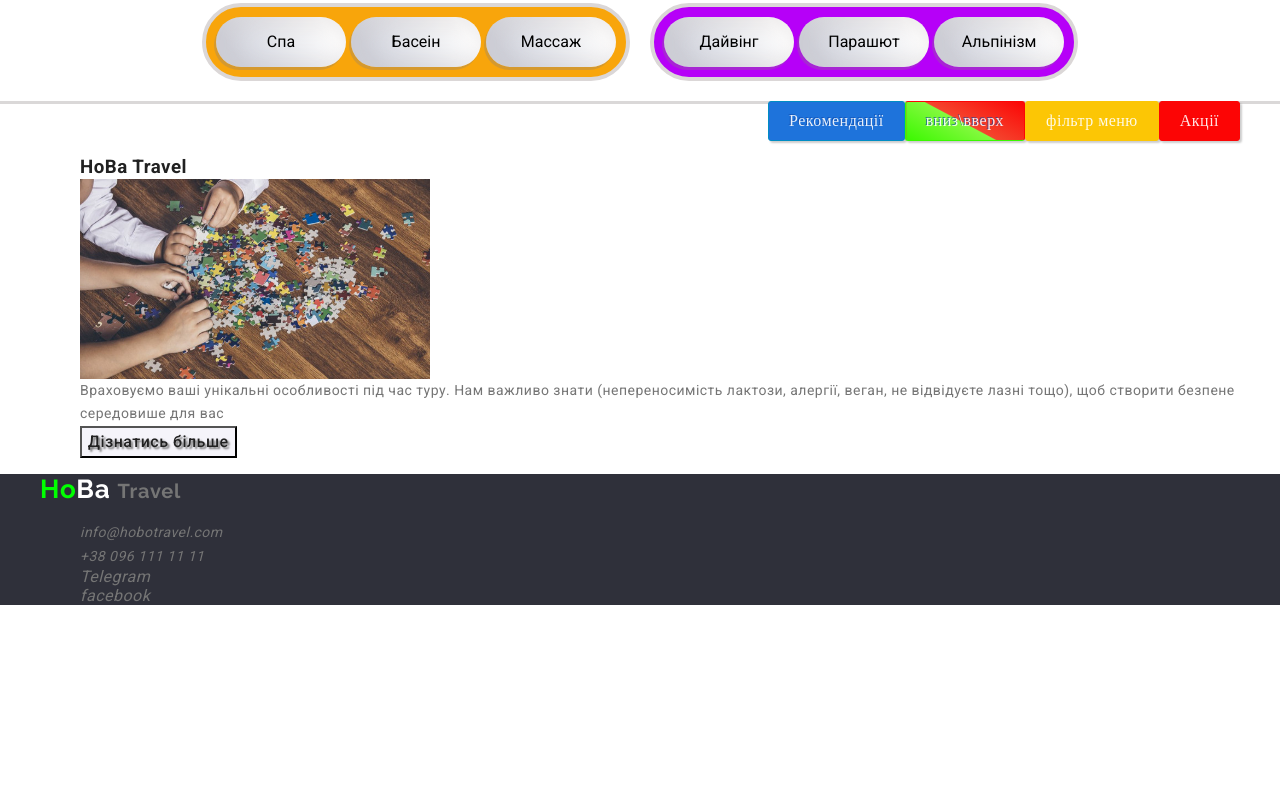
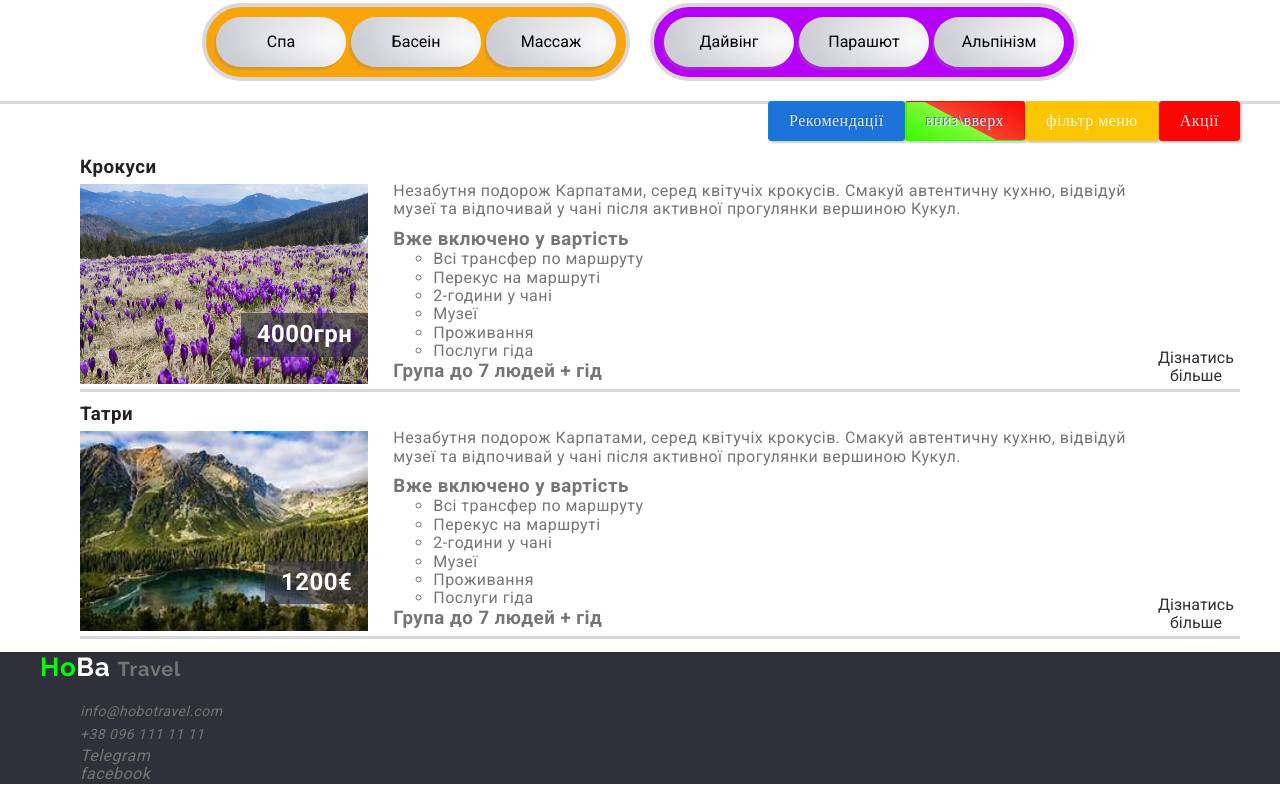
Before and after one commit to AnastasiyaGorelkina/HoBaTravel, a plain HTML site: page club.html in a window 1280 px wide. Shown: the part 704-1504 px from the top of the page. Before the commit the page ends 1325 px from the top, so only its background shows below. Drawn offline with nearby package versions, Linux system fonts and the light colour scheme.

Commit message:
add card trip

```diff
--- a/CSS/styles.css
+++ b/CSS/styles.css
@@ -778,3 +778,54 @@
         -o-transition: all 300ms cubic-bezier(0.42, 0, 0.58, 1);
         transition: all 300ms cubic-bezier(0.42, 0, 0.58, 1);
     }
+    /* Коллекція карток + карта подорожі */
+
+    .travel-card-thumb{
+        margin-bottom: 15px;
+        border-bottom: 2px solid #ffffff;
+        box-shadow:
+            0px 3px 0px 0px rgba(133, 126, 126, 0.3);
+        display: flex;
+        gap: 10px;
+    }
+
+    .title-img-trip-box {
+        position: relative;
+        width: 500px;
+        height: 225px;
+    }
+    .title.name-trip{
+        padding-bottom: 5px;
+    }
+
+    .cost{
+        position: absolute;
+        bottom: 25px;
+        right: 0;
+        margin: 0;
+        padding: 8px 16px;
+
+        background: #2f303aa9;
+        color: var(--secondary-ac-color);
+    }
+
+
+    .text.about-trip{
+        padding: 25px 5px 5px 15px;
+    }
+    .box.list-included{
+        padding: 5px 5px 5px 15px;
+    }
+
+    .button-about-trip{
+        margin-top: auto;
+        height: 40px;
+        border: none;
+        background: none;
+        color: var(--secondary-background-color);
+
+    }
+    .button-about-trip:hover,
+    .button-about-trip:focus{
+        color: #00d123;
+    }
--- a/club.html
+++ b/club.html
@@ -159,25 +159,94 @@
                     <li class="travel-card">
                         <div class="travel-card-thumb">
 
-                            <div class="box-name">
-                                <h3 class="title name-company">HoBa Travel</h3>
+                            <div class="title-img-trip-box">
+
+                                <div class="box-name">
+                                    <h3 class="title name-trip">Крокуси</h3>
+                                </div>
+
+                                <div class="img-box">
+                                    <img src="./imege/crocus-tur.jpg"
+                                         alt="Полонина вкрита крокусами"
+                                         width="350"
+                                         height="200">
+                                </div>
+
+                                <h2 class="cost">4000грн</h2>
+
                             </div>
 
-                            <div class="img-box">
-                                <img src="./imege/vybirite-metod.jpg"
-                            alt="Люди складають пазл, увага жо деталей" width="350"
-                            height="200">
+
+                            <div class="box-about-trip">
+
+                                <p class="text about-trip">
+                                    Незабутня подорож Карпатами, серед квітучіх крокусів.
+                                    Смакуй автентичну кухню, відвідуй музеї та відпочивай у чані після активної прогулянки вершиною Кукул.
+                                </p>
+
+                                <div class="box list-included">
+                                    <h3>Вже включено у вартість</h3>
+                                    <ul>
+                                        <li>Всі трансфер по маршруту</li>
+                                        <li>Перекус на маршруті</li>
+                                        <li>2-години у чані</li>
+                                        <li>Музеї</li>
+                                        <li>Проживання</li>
+                                        <li>Послуги гіда</li>
+                                    </ul>
+                                    <h3>Група до 7 людей + гід</h3>
+                                </div>
+
                             </div>
 
-                            <div class="box">
-                                <p class="text name-specialty">
-                                    Враховуємо ваші унікальні особливості під час туру.
-                                    Нам важливо знати (непереносимість лактози, алергії, веган, не відвідуєте лазні тощо),
-                                    щоб створити безпене середовише для вас
-                                </p>
+                            <button type="button" class="button-about-trip">Дізнатись більше</button>
+
+                        </div>
+                    </li>
+                    <li class="travel-card">
+                        <div class="travel-card-thumb">
+
+                            <div class="title-img-trip-box">
+
+                                <div class="box-name">
+                                    <h3 class="title name-trip">Татри</h3>
+                                </div>
+
+                                <div class="img-box">
+                                    <img src="./imege/tatru-tur.jpg"
+                                         alt="Краєвид вершин Татр та озеро"
+                                         width="350"
+                                         height="200">
+                                </div>
+
+                                <h2 class="cost">1200€</h2>
+
                             </div>
 
-                            <button type="button" class="button">Дізнатись більше</button>
+
+                            <div class="box-about-trip">
+
+                                <p class="text about-trip">
+                                    Незабутня подорож Карпатами, серед квітучіх крокусів.
+                                    Смакуй автентичну кухню, відвідуй музеї та відпочивай у чані після активної прогулянки вершиною Кукул.
+                                </p>
+
+                                <div class="box list-included">
+                                    <h3>Вже включено у вартість</h3>
+                                    <ul>
+                                        <li>Всі трансфер по маршруту</li>
+                                        <li>Перекус на маршруті</li>
+                                        <li>2-години у чані</li>
+                                        <li>Музеї</li>
+                                        <li>Проживання</li>
+                                        <li>Послуги гіда</li>
+                                    </ul>
+                                    <h3>Група до 7 людей + гід</h3>
+                                </div>
+
+                            </div>
+
+                            <button type="button" class="button-about-trip">Дізнатись більше</button>
 
                         </div>
                     </li>
```
Also changed, not shown: imege/crocus-tur.jpg (added), imege/tatru-tur.jpg (added).
